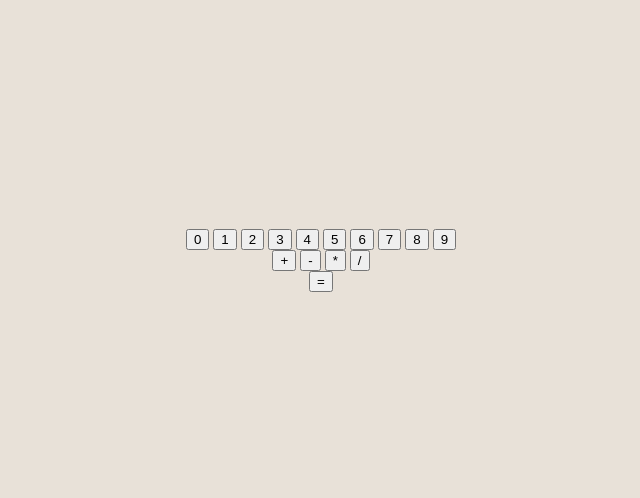
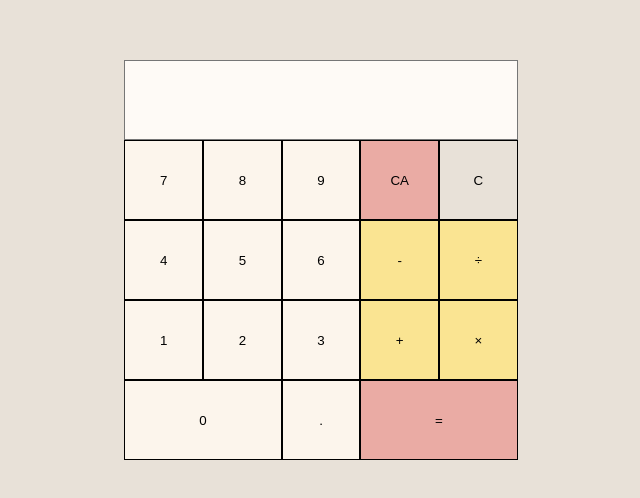
Before and after one commit to ycaglar/calculator, a plain HTML site: page index.html in a window 1280 px wide. Shown: the part 140-638 px from the top of the page, without its empty margins (319-959 px from the left). Drawn offline with Linux system fonts and the light colour scheme.

Commit message:
Improve the compartmanilazition of DOM elements

```diff
--- a/index.html
+++ b/index.html
@@ -10,26 +10,35 @@
 </head>
 
 <body>
-  <div class="digits">
-    <button class="zero">0</button>
-    <button class="one">1</button>
-    <button class="two">2</button>
-    <button class="three">3</button>
-    <button class="four">4</button>
-    <button class="five">5</button>
-    <button class="six">6</button>
-    <button class="seven">7</button>
-    <button class="eight">8</button>
-    <button class="nine">9</button>
+  <div class="calculator">
+    <div class="display">
+      <textarea></textarea>
+    </div>
+    <div class="button">
+      <div class="numerical">
+        <button class="digit" name="seven">7</button>
+        <button class="digit" name="eight">8</button>
+        <button class="digit" name="nine">9</button>
+        <button class="digit" name="four">4</button>
+        <button class="digit" name="five">5</button>
+        <button class="digit" name="six">6</button>
+        <button class="digit" name="one">1</button>
+        <button class="digit" name="two">2</button>
+        <button class="digit" name="three">3</button>
+        <button class="digit" name="zero">0</button>
+        <button class="dot" name="dot">.</button>
+      </div>
+      <div class="non-numerical">
+        <button class="operator" name="addition">+</button>
+        <button class="operator" name="subtraction">-</button>
+        <button class="operator" name="multiplication">×</button>
+        <button class="operator" name="division">÷</button>
+        <button class="utility" name="clear-all">CA</button>
+        <button class="utility" name="clear">C</button>
+        <button class="utility" name="equals">=</button>
+      </div>
+    </div>
   </div>
-  <div class="operators">
-    <button class="add">+</button>
-    <button class="subtract">-</button>
-    <button class="multiply">*</button>
-    <button class="divide">/</button>
-  </div>
-  <button class="equals">=</button>
-
 </body>
 
 </html>
```
